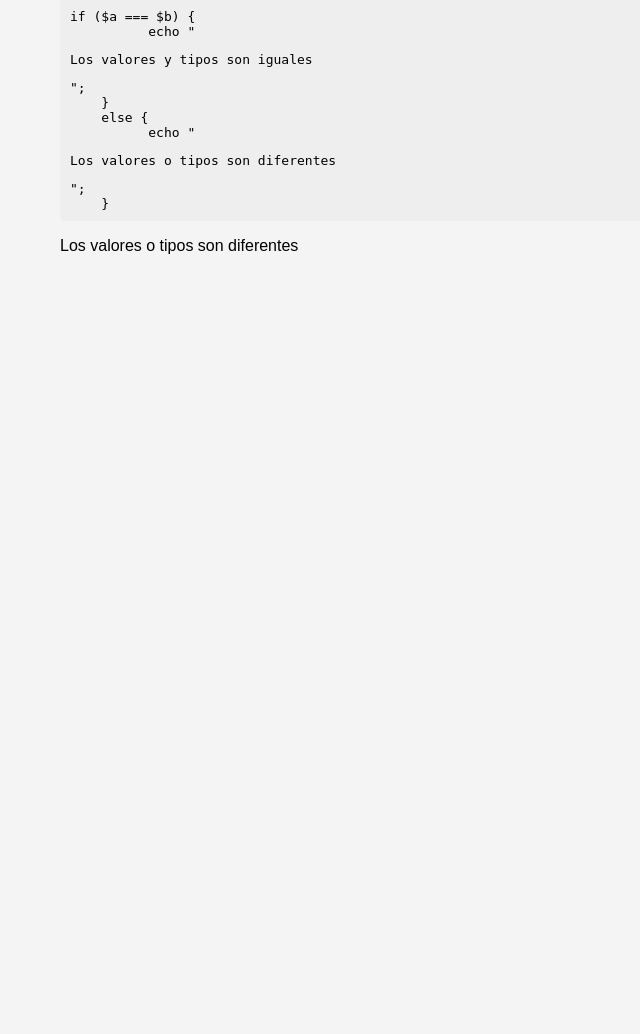
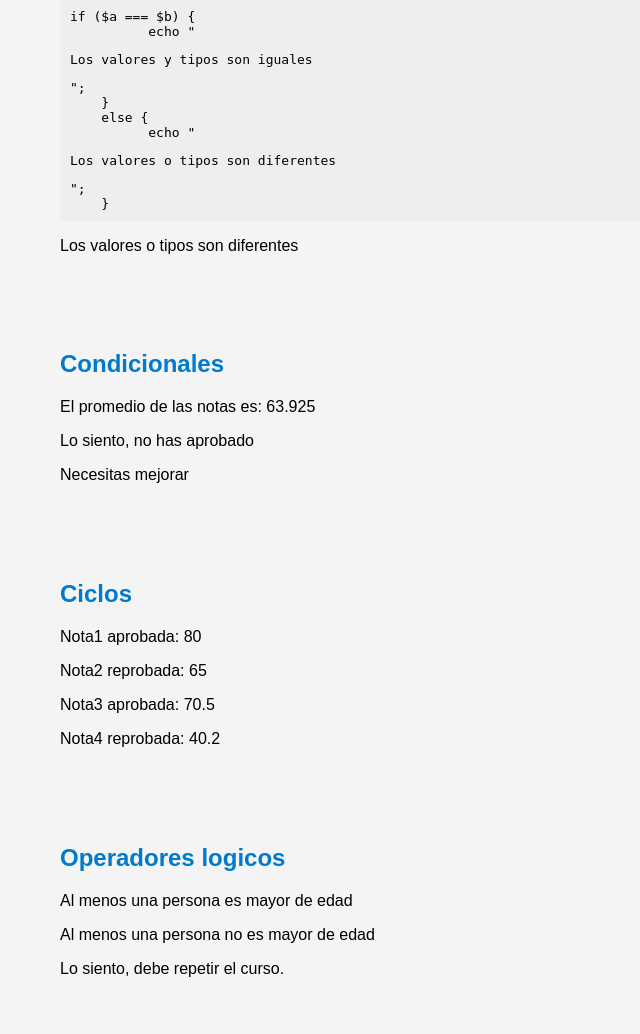
Before and after one commit to JdaniloChin/webCSviernes, a PHP site: page /clase06.php in a window 1280 px wide. Shown: the part 635-1669 px from the top of the page, without its empty margins (0-640 px from the left). Before the commit the page ends 889 px from the top, so only its background shows below. Run offline with PHP 8.4, Linux system fonts and the light colour scheme.

Commit message:
commit 7

```diff
--- a/clase06.php
+++ b/clase06.php
@@ -60,6 +60,72 @@
           echo "<p>Los valores o tipos son diferentes</p>";
     }
    echo "</section>";
+   $suma = 0;
+   $arr_notas = array($nota1, $nota2, $nota3, $nota4);
+    for ($i = 0; $i < count($arr_notas); $i++){
+        $suma += $arr_notas[$i];
+    }
+
+    $promedio = $suma / count($arr_notas);
+
+    if($promedio < 70){
+        $aprobado = false;
+    }
+
+    echo "<section><h2>Condicionales</h2>";
+    echo "<p>El promedio de las notas es: $promedio</p>";
+    if($aprobado){
+        echo "<p>¡Felicidades! has aprobado</p>";
+    } else {
+        echo "<p>Lo siento, no has aprobado</p>";
+    }
+
+    switch($promedio){
+        case $promedio >= 90:
+            echo "<p>Excelente</p>";
+            break;
+        case $promedio >= 80:
+            echo "<p>Muy bien</p>";
+            break;
+        case $promedio >= 70:
+            echo "<p>Bien</p>";
+            break;
+        default:
+            echo "<p>Necesitas mejorar</p>";
+            break;
+    }
+    echo "</section>";
+
+    echo "<section><h2>Ciclos</h2>";
+    $contador = 0;
+    foreach ($arr_notas as $nota) {
+        $contador++;
+        if($nota < 70) {
+        echo "<p>Nota$contador reprobada: $nota</p>";
+        }else {
+        echo "<p>Nota$contador aprobada: $nota</p>";
+        }
+    }
+    echo "</section>";
+    echo "<section><h2>Operadores logicos</h2>";
+
+    if($edad >= 18 || $edad2 >= 18){
+        echo "<p>Al menos una persona es mayor de edad</p>";
+    } else {
+        echo "<p>Ninguna persona es mayor de edad</p>";
+    }
+
+    if($edad >= 18 && $edad2 >= 18){
+        echo "<p>Ambas personas son mayores de edad</p>";
+    } else {
+        echo "<p>Al menos una persona no es mayor de edad</p>";
+    }
+
+    if(!$aprobado){
+        echo "<p>Lo siento, debe repetir el curso.</p>";
+    } else {
+        echo "<p>¡Felicidades! Nos vemos en el siguiente curso.</p>";
+    }
 ?>
 
 </body>
```
